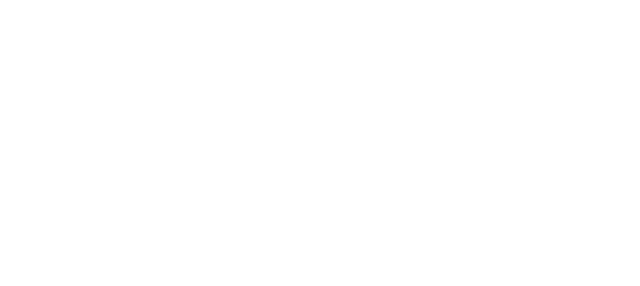
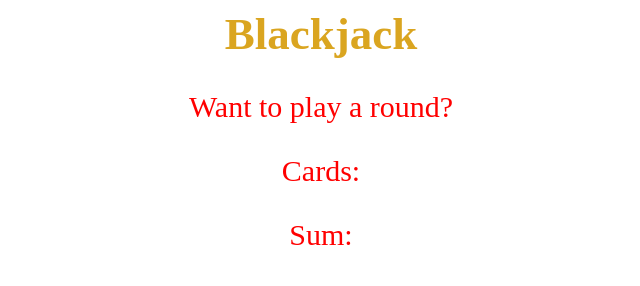
Before and after one commit to HabinaPyatha/Javascript, a website: page blackjack.html in a window 1280 px wide. Shown: the whole page, without its empty margins (327-967 px from the left). Drawn offline with Linux system fonts and the light colour scheme.

Commit message:
improvising css code

```diff
--- /dev/null
+++ b/blackjack.css
@@ -0,0 +1,21 @@
+body{
+    display:flex;
+    justify-content:center;
+    align-items:center;
+    width:100%;
+    text-align:center;
+}
+#message-el{
+     background-color:#006b3c;
+}
+
+
+h{
+   font-weight:bold;
+   font-size:45px;
+   color:goldenrod;
+}
+p{
+    color:red;
+    font-size:30px;
+}
--- a/blackjack.html
+++ b/blackjack.html
@@ -1,11 +1,17 @@
 <!DOCTYPE html>
 <html lang="en">
-<head>
+<head><link rel="stylesheet" href="blackjack.css"></link>
     <meta charset="UTF-8">
     <meta name="viewport" content="width=device-width, initial-scale=1.0">
-    <title>Document</title>
+    <title>Blackjack Game</title>
 </head>
 <body>
+    <div class="message-el">
+    <h>Blackjack</h>
+    <p>Want to play a round? </p>
+    <p>Cards:</p>
+    <p>Sum: </p>
+    </div>
     <script src="blackjack.js"></script>
 
 </body>
--- a/blackjack.js
+++ b/blackjack.js
@@ -1,16 +1,19 @@
 let firstcard = 20
-let secondcard = 1
+let secondcard = 2
 let sum = firstcard + secondcard
 let hasBlackJack = false
+let isAlive = true
+let message = ""
 
 if(sum <21){
-    console.log("Do you want to draw a new card?🙂")
+    message = "Do you want to draw a new card?🙂"
 }
 else if(sum === 21){
-    console.log("Wohoo! You've got Blackjack!🥳")
+    messsge = "Wohoo! You've got Blackjack!🥳"
     hasBlackJack= true
 } else{
-    console.log("You're out of the game!😥")
+    message = "You're out of the game!😥"
+    isAlive = false
 }
 
-console.log('true')
+console.log(message)
```
